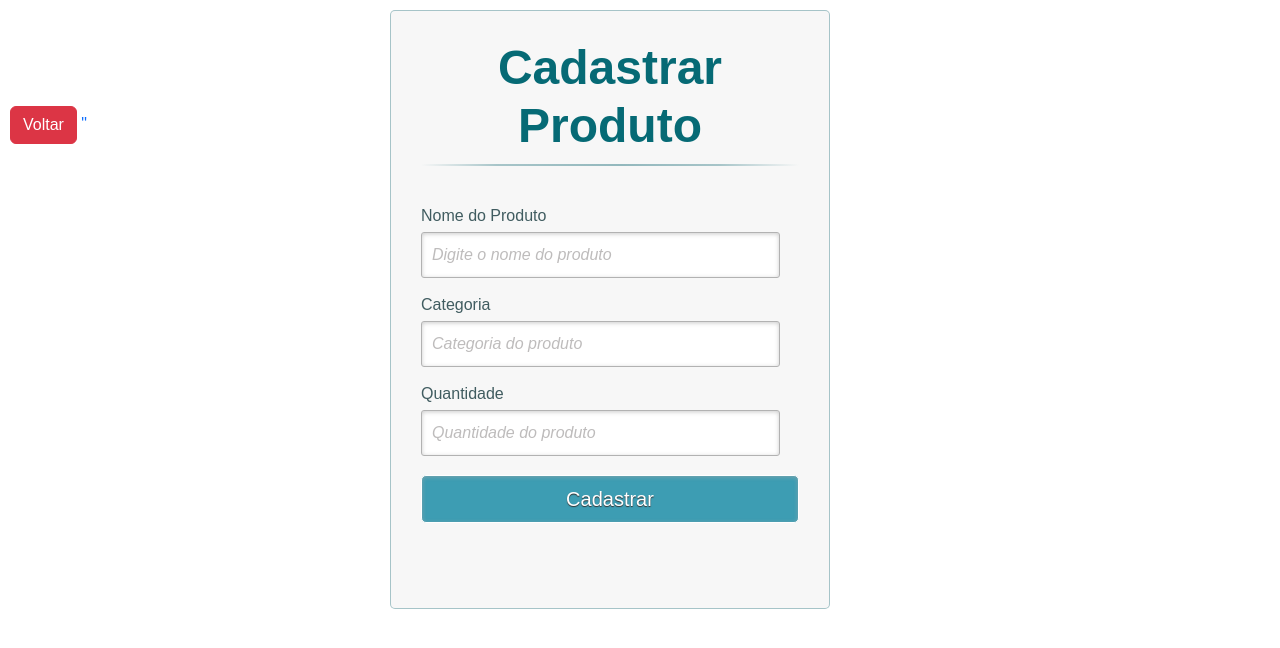
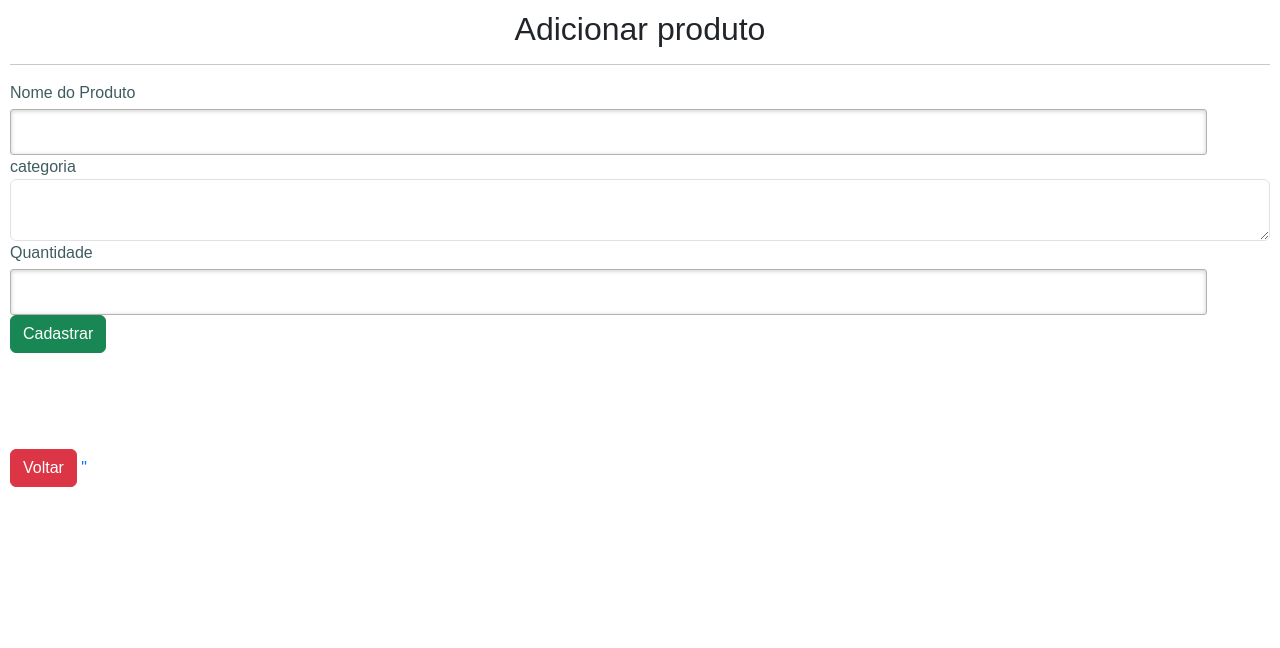
Before and after one commit to DevPedroDemetrio/Cadastro-de-produtos, a Flask app: page /cadastro in a window 1280 px wide. Shown: the top 648 px of the page. Run offline with Flask 3, Linux system fonts and the light colour scheme.

Commit message:
finalizando
adicionado arquivo txt

```diff
--- /dev/null
+++ b/requirements.txt
@@ -0,0 +1,3 @@
+Flask
+flask-sqlalchemy
+gunicorn
--- a/templates/cadastro.html
+++ b/templates/cadastro.html
@@ -10,40 +10,21 @@
 
 </head>
 <body>
-
-<div class="container" >
-  <a class="links" id="paracadastro"></a>
-  <a class="links" id="paralogin"></a>
-
-  <div class="content">
-    <!--FORMULÁRIO DE LOGIN-->
-    <div id="login">
-      <form method="post" action="{{url_for('cadastro')}}">
-        <h1>Cadastrar Produto</h1>
-        <p>
-          <label for="email_login">Nome do Produto</label>
-          <input id="email_login" name="produto" required="required" type="text" placeholder="Digite o nome do produto"/>
-        </p>
-
-        <p>
-          <label for="senha_login">Categoria</label>
-          <input id="senha_login" name="categoria" required="required" type="text" placeholder="Categoria do produto" />
-        </p>
-
-        <p>
-          <label for="senha_login">Quantidade</label>
-          <input id="senha_login" name="quantidade" required="required" type="number" placeholder="Quantidade do produto" />
-        </p>
+<!-- boostrap -->
+  <h2 style="text-align:center;">Adicionar produto</h2>
+   <hr>
+  <form action="{{url_for('cadastro')}}" method="POST" class="form-controll">
+      <label>Nome do Produto</label>
+      <input class="form-control" type="text" name="produto" required>
+      <label>categoria</label>
+      <textarea class="form-control" type="text" name="categoria"  required></textarea>
+      <label>Quantidade</label>
+      <input class="form-control" type="number" name="quantidade"  required>
+      <button value="submit" class="btn btn-success">Cadastrar</button>
+  </form>
 
 
-        <p>
-          <input type="submit" value="Cadastrar" />
-        </p>
-
-      </form>
-    </div>
-  </div>
-</div>
+  <!-- fim -->
   <br>
   <br>
   <br>
```
Also changed, not shown: templates/atualizar.html (+17 -38 lines).
